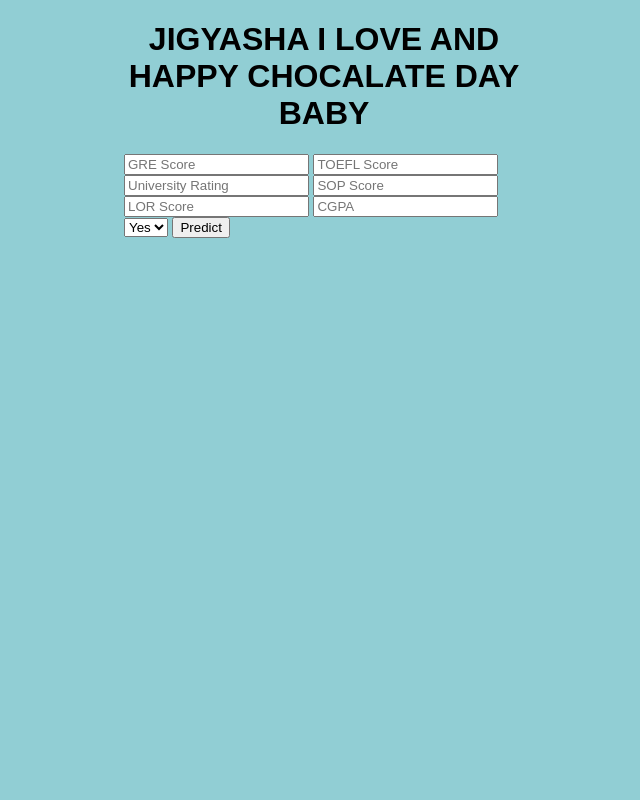
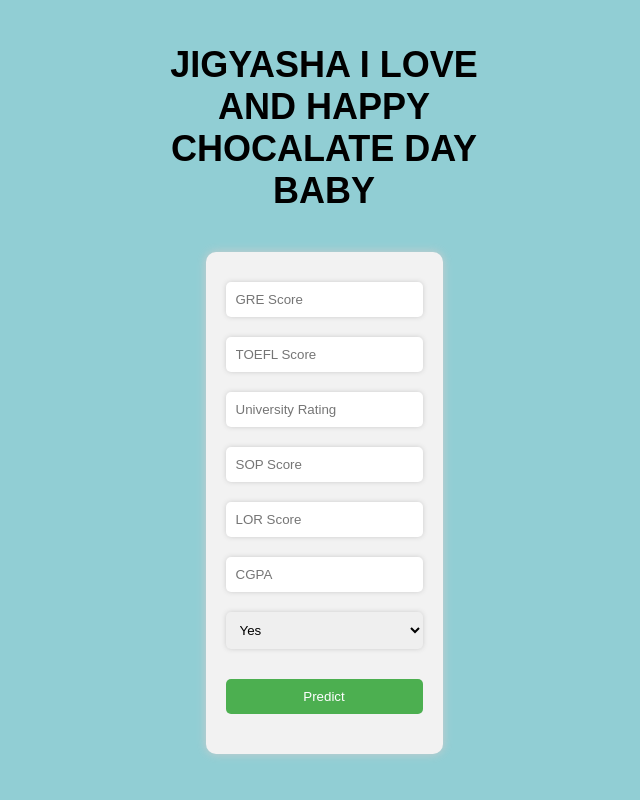
Before and after one commit to ravisingh1996thakur/gre_prediction-, a Flask app: page / in a window 1280 px wide. Shown: the whole page, without its empty margins (316-956 px from the left). Run offline with Flask 2, Linux system fonts and the light colour scheme.

Commit message:
Update index.html

```diff
--- a/templates/index.html
+++ b/templates/index.html
@@ -4,24 +4,79 @@
 
 <title>Search Page</title>
 <link rel="stylesheet" href="{{ url_for('static', filename='css/style.css') }}">
+
+<style>
+    .content {
+        padding: 20px;
+        text-align: center;
+    }
+
+    h1 {
+        font-size: 36px;
+        margin-bottom: 20px;
+    }
+
+    .form {
+        display: inline-block;
+        background-color: #f2f2f2;
+        padding: 20px;
+        border-radius: 10px;
+        box-shadow: 0 0 10px #ccc;
+    }
+
+    form {
+        display: flex;
+        flex-direction: column;
+        align-items: center;
+    }
+
+    input[type="number"] {
+        width: 100%;
+        padding: 10px;
+        margin: 10px 0;
+        border-radius: 5px;
+        border: none;
+        box-shadow: 0 0 5px #ccc;
+    }
+
+    select {
+        width: 100%;
+        padding: 10px;
+        margin: 10px 0;
+        border-radius: 5px;
+        border: none;
+        box-shadow: 0 0 5px #ccc;
+    }
+
+    input[type="submit"] {
+        width: 100%;
+        padding: 10px;
+        margin: 20px 0;
+        background-color: #4CAF50;
+        color: white;
+        border: none;
+        border-radius: 5px;
+        cursor: pointer;
+    }
+</style>
 {% endblock %}
 
 {% block body %}
 <div class="content">
-    <h1 style="text-align: center">JIGYASHA I LOVE AND HAPPY CHOCALATE DAY BABY   </h1>
+    <h1>JIGYASHA I LOVE AND HAPPY CHOCALATE DAY BABY</h1>
 
     <div class="form">
         <form action="/predict" method="POST">
-            <input type="number" name="JIGI I LOVE YOU " id="gre_score" placeholder="GRE Score">
+            <input type="number" name="gre_score" id="gre_score" placeholder="GRE Score">
             <input type="number" name="toefl_score" id="toefl_score" placeholder="TOEFL Score">
             <input type="number" name="university_rating" id="university_rating" placeholder="University Rating">
             <input type="number" name="sop" id="sop" placeholder="SOP Score">
             <input type="number" name="lor" id="lor" placeholder="LOR Score">
-            <input type="number" name="cgpa" id="cgpa"placeholder="CGPA" step="any">
+            <input type="number" name="cgpa" id="cgpa" placeholder="CGPA" step="any">
             <select name="research" id="research">
-  <option value="yes">Yes</option>
-  <option value="no">No</option>
-</select>
+                <option value="yes">Yes</option>
+                <option value="no">No</option>
+            </select>
             <input type="submit" value="Predict">
         </form>
     </div>
```
